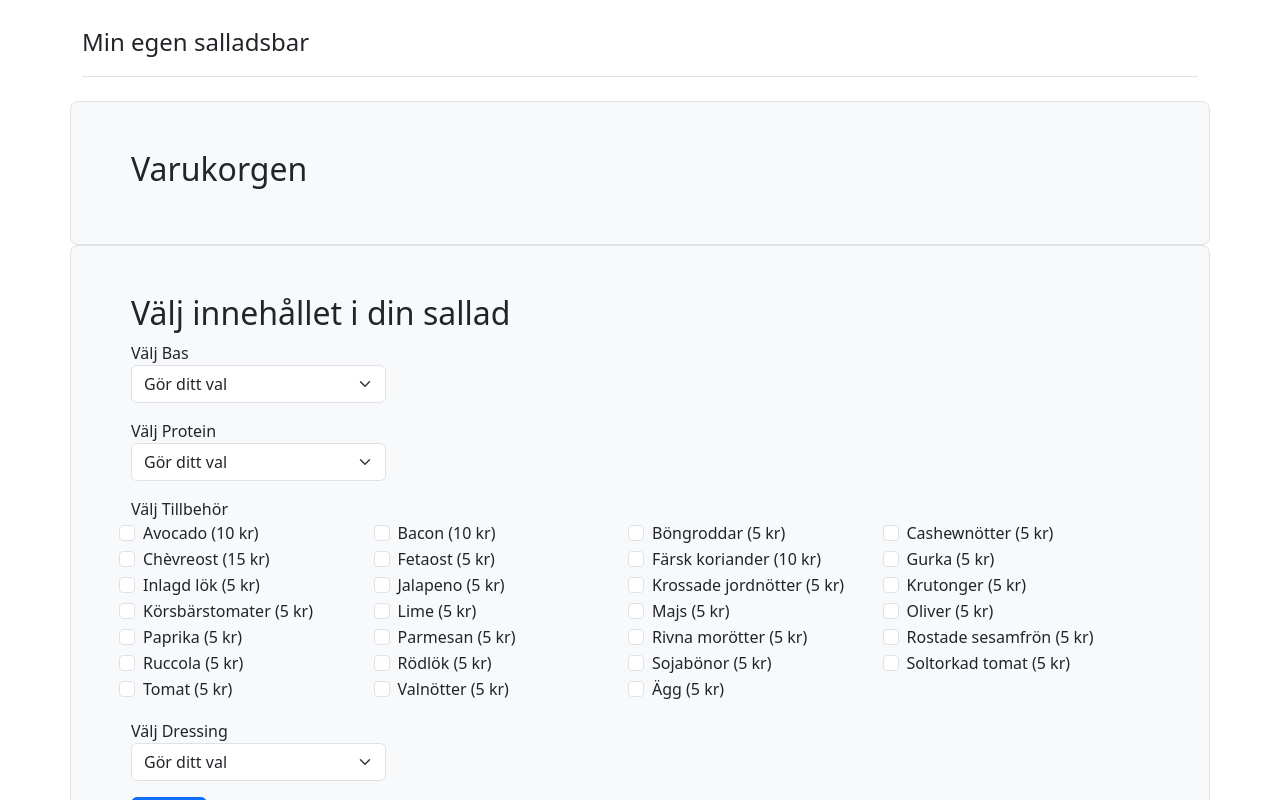
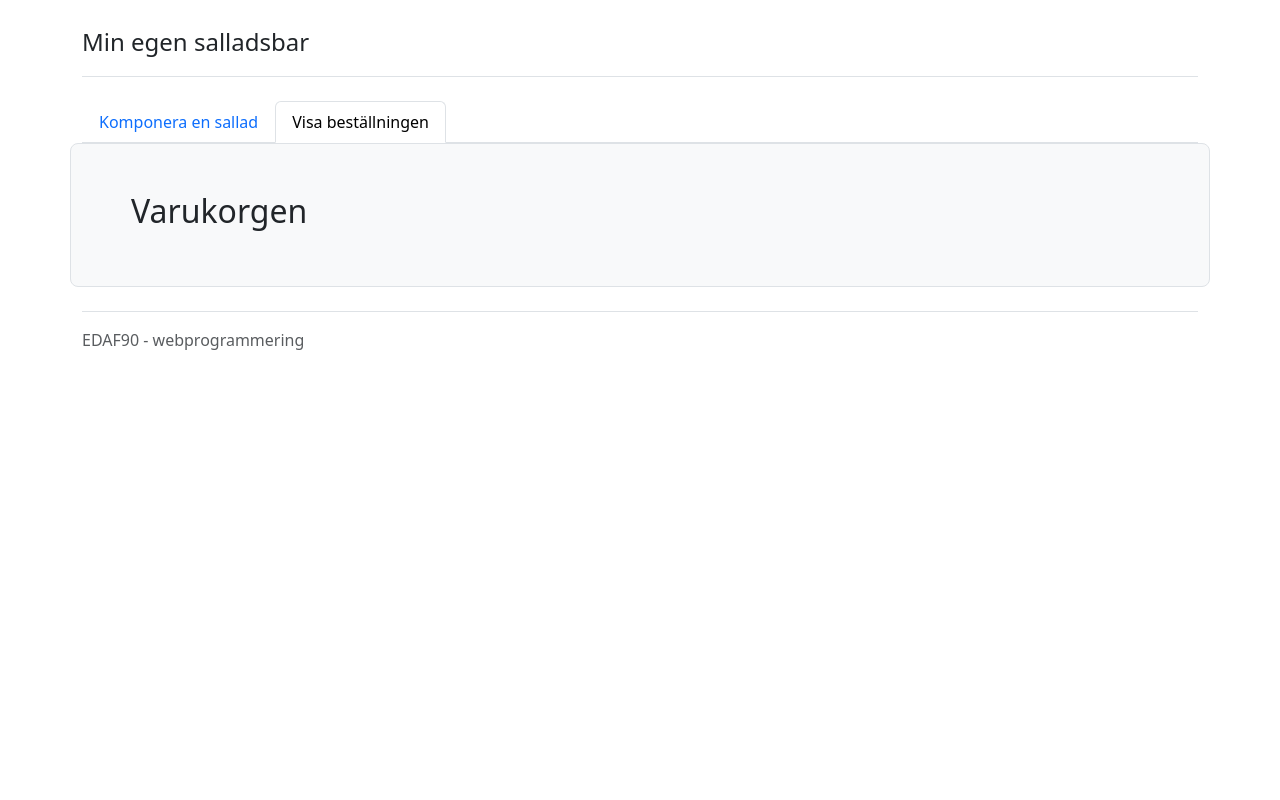
Before and after one commit to PhilipJanson/EDAF90-lab2, a React (Create React App) app: page /view-order in a window 1280 px wide. Shown: the top 800 px of the page. Built offline with nearby package versions, Linux system fonts and the light colour scheme.

Commit message:
added router

```diff
--- a/package.json
+++ b/package.json
@@ -9,6 +9,7 @@
     "bootstrap": "^5.3.2",
     "react": "^18.2.0",
     "react-dom": "^18.2.0",
+    "react-router-dom": "^6.16.0",
     "react-scripts": "5.0.1",
     "uuid": "^9.0.1",
     "web-vitals": "^2.1.4"
--- a/src/App.js
+++ b/src/App.js
@@ -1,25 +1,53 @@
 import './App.css';
 import 'bootstrap/dist/css/bootstrap.css';
 import { useState } from 'react';
+import { NavLink, Outlet } from "react-router-dom";
 import inventory from './inventory.mjs';
-import ComposeSalad from './ComposeSalad';
-import ViewOrder from './ViewOrder';
 
 function App() {
   const [salads, setSalad] = useState([]);
 
   return (
     <div className="container py-4">
-      <header className="pb-3 mb-4 border-bottom">
-        <span className="fs-4">Min egen salladsbar</span>
-      </header>
-      <ViewOrder salads={salads} />
-      <ComposeSalad inventory={inventory} addSalad={setSalad} />
-      <footer className="pt-3 mt-4 text-muted border-top">
-        EDAF90 - webprogrammering
-      </footer>
+      <Header />
+      <NavBar />
+      <Outlet context={[ salads, inventory, setSalad ]} />
+      <Footer />
     </div>
   );
 }
 
+function Header() {
+  return (
+    <header className="pb-3 mb-4 border-bottom">
+      <span className="fs-4">Min egen salladsbar</span>
+    </header>
+  );
+}
+
+function NavBar() {
+  return (
+    <ul className="nav nav-tabs">
+      <li className="nav-item">
+        <NavLink className="nav-link" to="/compose-salad">
+          Komponera en sallad
+        </NavLink>
+      </li>
+      <li>
+        <NavLink className="nav-link" to="/view-order">
+          Visa beställningen
+        </NavLink>
+      </li>
+    </ul>
+  );
+}
+
+function Footer() {
+  return (
+    <footer className="pt-3 mt-4 text-muted border-top">
+      EDAF90 - webprogrammering
+    </footer>
+  );
+}
+
 export default App;
--- a/src/ComposeSalad.js
+++ b/src/ComposeSalad.js
@@ -1,13 +1,15 @@
 import { useState } from 'react';
-import inventory from './inventory.mjs';
 import Salad from './Salad.js';
+import { useOutletContext } from 'react-router-dom';
 
-function ComposeSalad(props) {
+function ComposeSalad() {
+  const [salads, inventory, addSalad] = useOutletContext();
+
   // Lists of all ingredients
-  const foundationList = filter(props.inventory, 'foundation');
-  const proteinList = filter(props.inventory, 'protein');
-  const extrasList = filter(props.inventory, 'extra');
-  const dressingList = filter(props.inventory, 'dressing');
+  const foundationList = filter(inventory, 'foundation');
+  const proteinList = filter(inventory, 'protein');
+  const extrasList = filter(inventory, 'extra');
+  const dressingList = filter(inventory, 'dressing');
 
   // States
   const [foundation, setFoundation] = useState('');
@@ -45,7 +47,7 @@ function ComposeSalad(props) {
     Array.prototype.forEach.call(e.target.children, (child) => child.classList.remove("was-validated"));
 
     // Update salad list in App
-    props.addSalad((prevState) => [...prevState, salad]);
+    addSalad((prevState) => [...prevState, salad]);
   }
 
   return (
@@ -54,27 +56,27 @@ function ComposeSalad(props) {
       <form onSubmit={handleSubmit} noValidate>
         <label>Välj Bas</label>
         <SaladComponent
-          inv={props.inventory}
+          inv={inventory}
           options={foundationList}
           value={foundation}
           onChange={setFoundation}
         />
         <label>Välj Protein</label>
         <SaladComponent
-          inv={props.inventory}
+          inv={inventory}
           options={proteinList}
           value={protein}
           onChange={setProtein}
         />
         <label>Välj Tillbehör</label>
         <Extras
-          inv={props.inventory}
+          inv={inventory}
           options={extrasList}
           values={extras}
           onChange={setExtra} />
         <label>Välj Dressing</label>
         <SaladComponent
-          inv={props.inventory}
+          inv={inventory}
           options={dressingList}
           value={dressing}
           onChange={setDressing}
--- a/src/ViewOrder.js
+++ b/src/ViewOrder.js
@@ -1,5 +1,7 @@
-function ViewOrder(props) {
-  const salads = props.salads;
+import { useOutletContext } from "react-router-dom";
+
+function ViewOrder() {
+  const [salads, inventory, addSalad] = useOutletContext();
 
   return (
     <div className="row h-200 p-5 bg-light border rounded-3">
--- a/src/index.js
+++ b/src/index.js
@@ -1,13 +1,14 @@
 import React from 'react';
 import ReactDOM from 'react-dom/client';
 import './index.css';
-import App from './App';
+import router from './router';
 import reportWebVitals from './reportWebVitals';
+import { RouterProvider } from 'react-router-dom';
 
 const root = ReactDOM.createRoot(document.getElementById('root'));
 root.render(
   <React.StrictMode>
-    <App />
+    <RouterProvider router={router} />
   </React.StrictMode>
 );
 
```
Also changed, not shown: src/router.js (+7 -1 lines), 1 other file (tests, documents, lock files or other folders).
